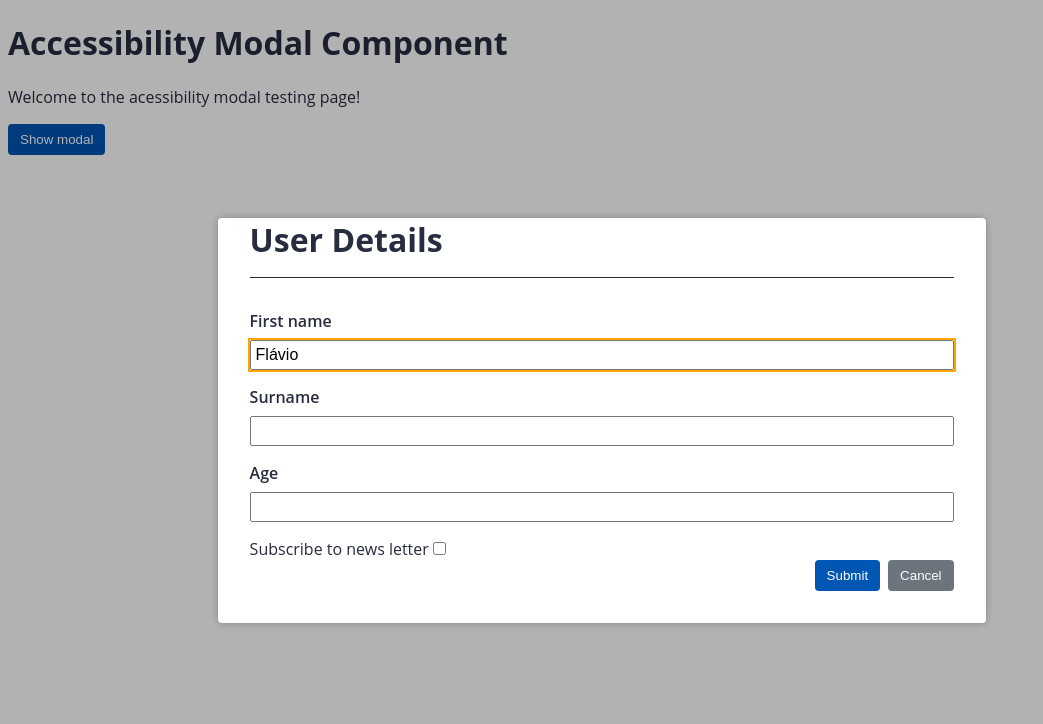
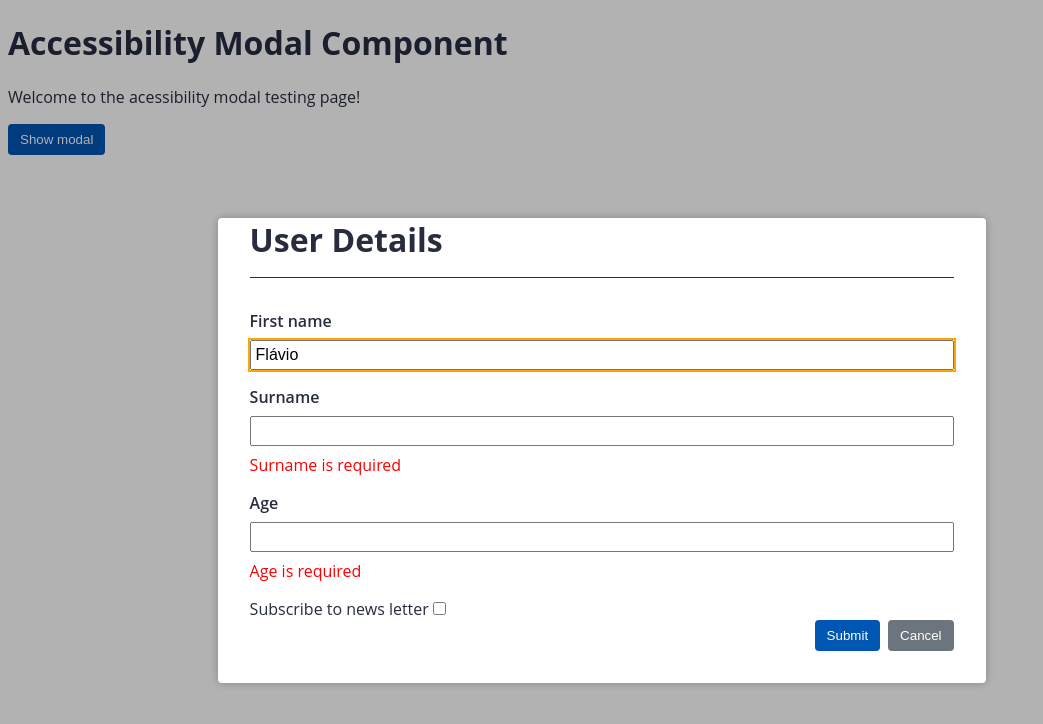
Before and after one commit to josiasmartins/angular_avancando_design_componentes_acessibilidade, an Angular app: page / in a window 1280 px wide. Both pictures are taken after a click on the button "Show modal". Shown: the top 724 px of the page, without its empty margins (0-1043 px from the left). Built offline with nearby package versions, Linux system fonts and the light colour scheme.

Commit message:
feat: acessibilidade e validação

```diff
--- a/src/app/app.component.html
+++ b/src/app/app.component.html
@@ -12,17 +12,44 @@
   <form [formGroup]="form" (ngSubmit)="submit()">
     <div class="form-field">
       <label for="firstName">First name</label>
-      <input formControlName="firstName" id="firstName" [(value)]="firstName">
+      <input
+        [attr.aria-invalid]="form.get('firstName').invalid"
+        formControlName="firstName"
+        id="firstName"
+      >
+      <span
+        class="validation-errors"
+        *ngIf="form.get('firstName')?.errors?.required"
+      >First name is required
+      </span>
     </div>
 
     <div class="form-field">
       <label for="surname">Surname</label>
-      <input formControlName="surname" id="surname">
+      <input
+        [attr.aria-invalid]="form.get('surname').invalid"
+        formControlName="surname"
+        id="surname"
+      >
+      <span
+        class="validation-errors"
+        *ngIf="form.get('surname')?.errors?.required"
+      >Surname is required
+      </span>
     </div>
 
     <div class="form-field">
       <label for="age">Age</label>
-      <input formControlName="age" id="age">
+      <input
+        [attr.aria-invalid]="form.get('age').invalid"
+        formControlName="age"
+        id="age"
+      >
+      <span
+        class="validation-errors"
+        *ngIf="form.get('age')?.errors?.required"
+      >Age is required
+      </span>
     </div>
 
     <label for="info">Subscribe to news letter</label>
--- a/src/styles.scss
+++ b/src/styles.scss
@@ -56,3 +56,9 @@ body {
   color: red;
   margin-top: 0.5rem;
 }
+
+.validation-errors {
+  display: inline-block;
+  color: red;
+  margin-top: 0.5rem;
+}
```
